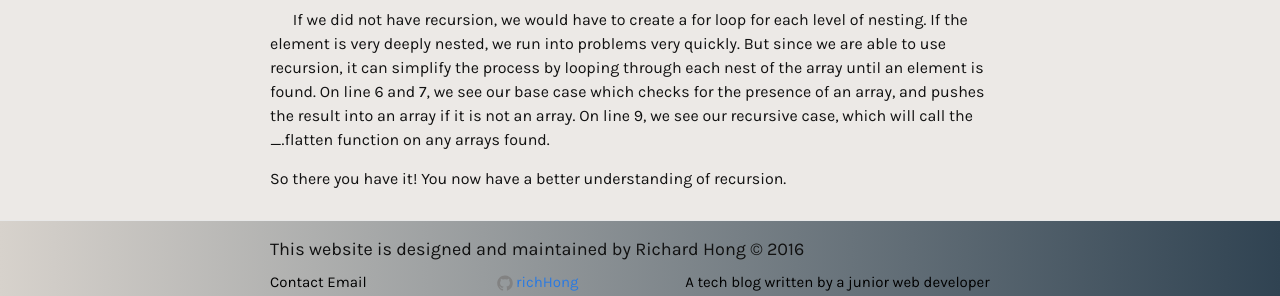
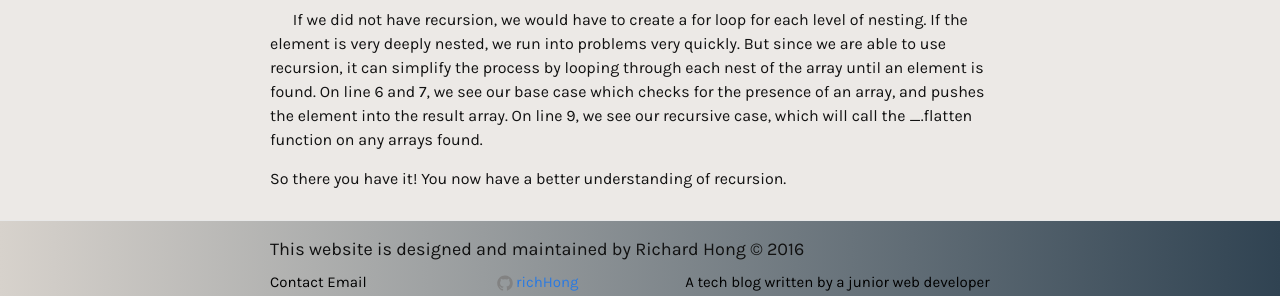
Before and after one commit to richHong/richHong.github.io, a Jekyll site: the page built from _posts/2016-02-25-recursion.md, in a window 1280 px wide. Shown: the part 1437-1733 px from the top of the page. Built offline with Jekyll 4.4.1, drawn with Linux system fonts in a browser that asks for light colours; comment, search, counter and statistics services are not loaded.

Commit message:
recursion edits

```diff
--- a/_posts/2016-02-25-recursion.md
+++ b/_posts/2016-02-25-recursion.md
@@ -44,6 +44,6 @@
 };
   {% endhighlight %}
 
-&nbsp;&nbsp;&nbsp;&nbsp;&nbsp;&nbsp;If we did not have recursion, we would have to create a for loop for each level of nesting. If the element is very deeply nested, we run into problems very quickly. But since we are able to use recursion, it can simplify the process by looping through each nest of the array until an element is found. On line 6 and 7, we see our base case which checks for the presence of an array, and pushes the result into an array if it is not an array. On line 9, we see our recursive case, which will call the _.flatten function on any arrays found.
+&nbsp;&nbsp;&nbsp;&nbsp;&nbsp;&nbsp;If we did not have recursion, we would have to create a for loop for each level of nesting. If the element is very deeply nested, we run into problems very quickly. But since we are able to use recursion, it can simplify the process by looping through each nest of the array until an element is found. On line 6 and 7, we see our base case which checks for the presence of an array, and pushes the element into the result array. On line 9, we see our recursive case, which will call the _.flatten function on any arrays found.
 
 So there you have it! You now have a better understanding of recursion.
```
